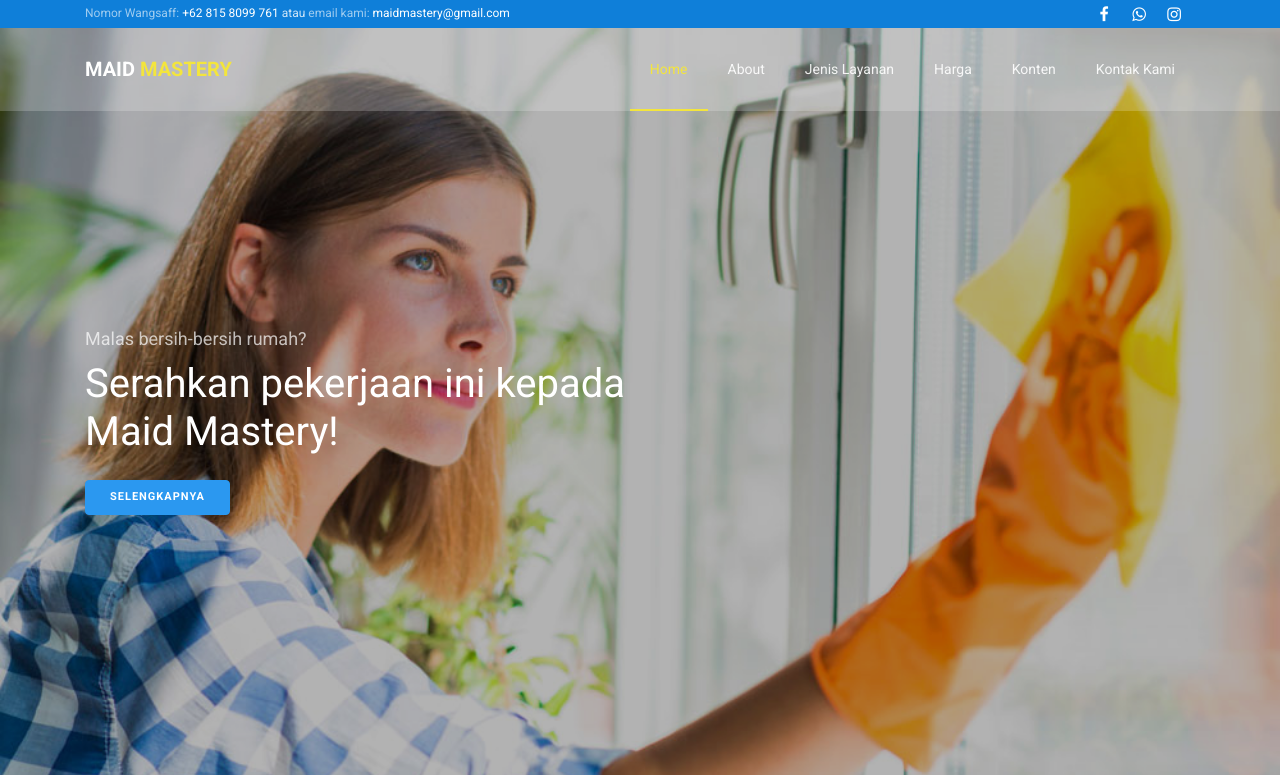
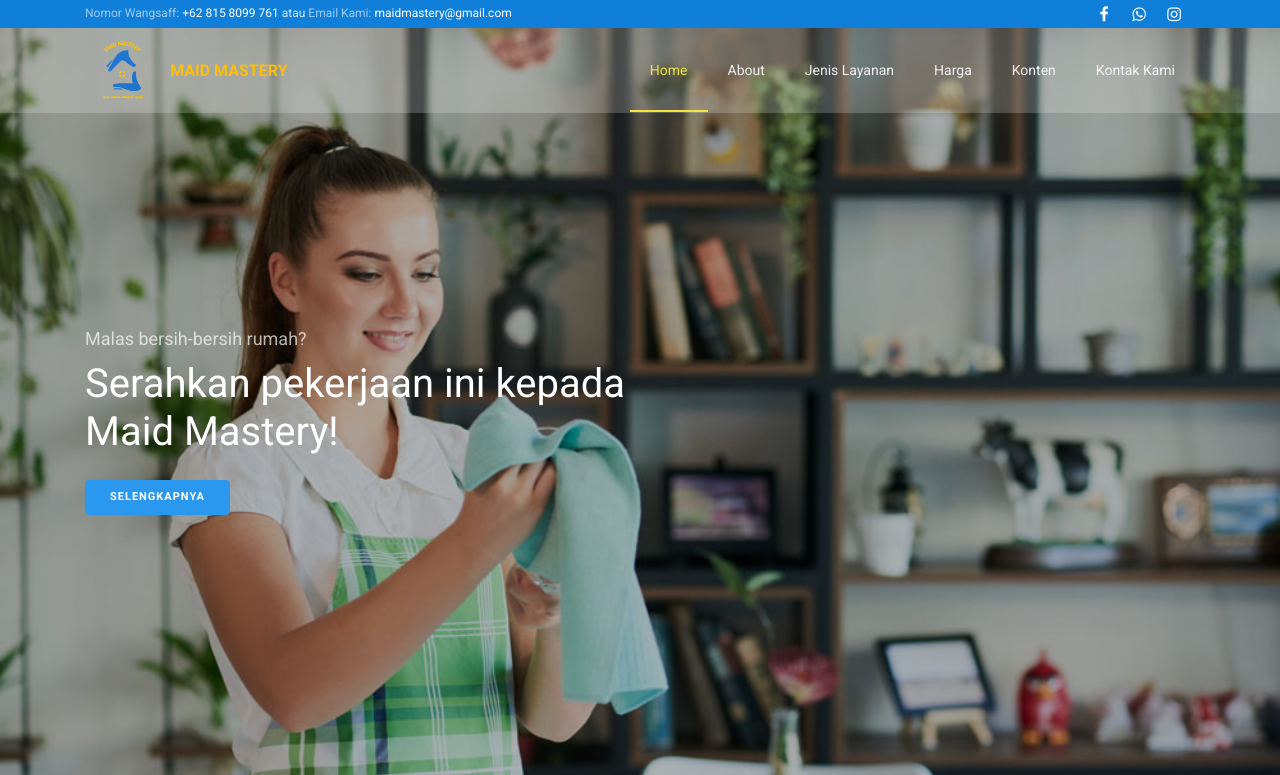
Before and after one commit to SyahrilRizky29/Maid-Mastery, a plain HTML site: page index.html in a window 1280 px wide. Shown: the top 775 px of the page. Drawn offline with Linux system fonts and the light colour scheme; some packages are replaced by stand-ins of ours; no server answers; some icons are missing; files whose address does not match are found by name.

Commit message:
Last Update Maid Mastery

```diff
--- a/index.html
+++ b/index.html
@@ -26,7 +26,7 @@
 			<div class="row justify-content-between">
 				<div class="col-12 col-md d-flex align-items-center">
 					<p class="mb-0 phone"><span class="mailus">Nomor Wangsaff:</span> <a href="#">+62 815 8099 761</a> atau <span
-							class="mailus">email kami:</span> <a href="#">maidmastery@gmail.com</a></p>
+							class="mailus">Email Kami:</span> <a href="#">maidmastery@gmail.com</a></p>
 				</div>
 				<div class="col-12 col-md d-flex justify-content-md-end">
 					<div class="social-media">
@@ -43,9 +43,13 @@
 			</div>
 		</div>
 	</div>
+
 	<nav class="navbar navbar-expand-lg navbar-dark ftco_navbar bg-dark ftco-navbar-light" id="ftco-navbar">
 		<div class="container">
-			<a class="navbar-brand" href="index.html">Maid <span>Mastery</span></a>
+			<a class="navbar-brand d-flex align-items-center" href="index.html">
+				<img src="/images/MyLogo2.png" alt="Maid Mastery Logo" style="height: 75px; margin-right: 10px;">
+				<span style="font-size: 1rem; font-weight: bold; color: #fcbf0d;">Maid Mastery</span>
+			</a>
 			<button class="navbar-toggler" type="button" data-toggle="collapse" data-target="#ftco-nav"
 				aria-controls="ftco-nav" aria-expanded="false" aria-label="Toggle navigation">
 				<span class="fa fa-bars"></span> Menu
@@ -63,7 +67,7 @@
 		</div>
 	</nav>
 	<!-- END nav -->
-	<div class="hero-wrap js-fullheight" style="background-image: url('images/work-1.jpg');"
+	<div class="hero-wrap js-fullheight" style="background-image: url('images/work-7.jpg');"
 		data-stellar-background-ratio="0.5">
 		<div class="overlay"></div>
 		<div class="container">
```
Also changed, not shown: about.html (+7 -4 lines), blog.html (+12 -10 lines), contact.html (+7 -4 lines), pricing.html (+12 -9 lines), services.html (+11 -8 lines), images/MyLogo.jpg (added), images/MyLogo2.png (added).
